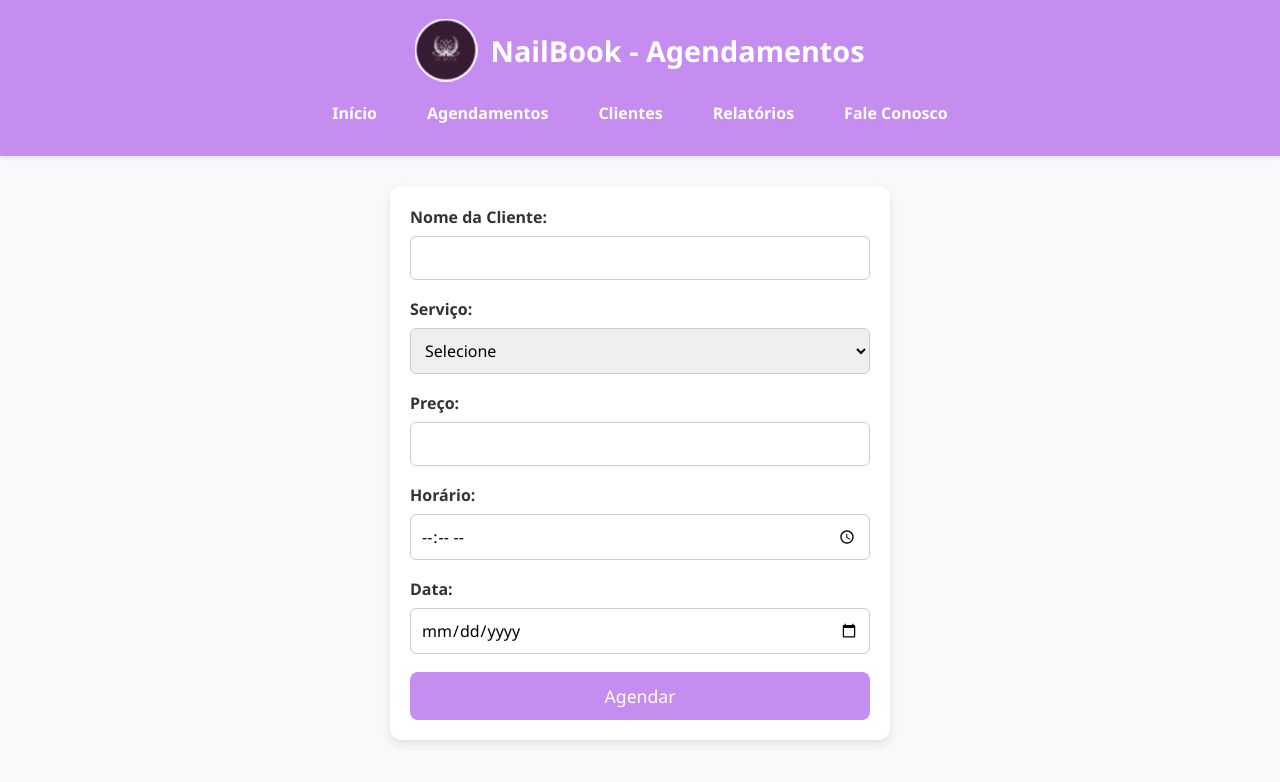
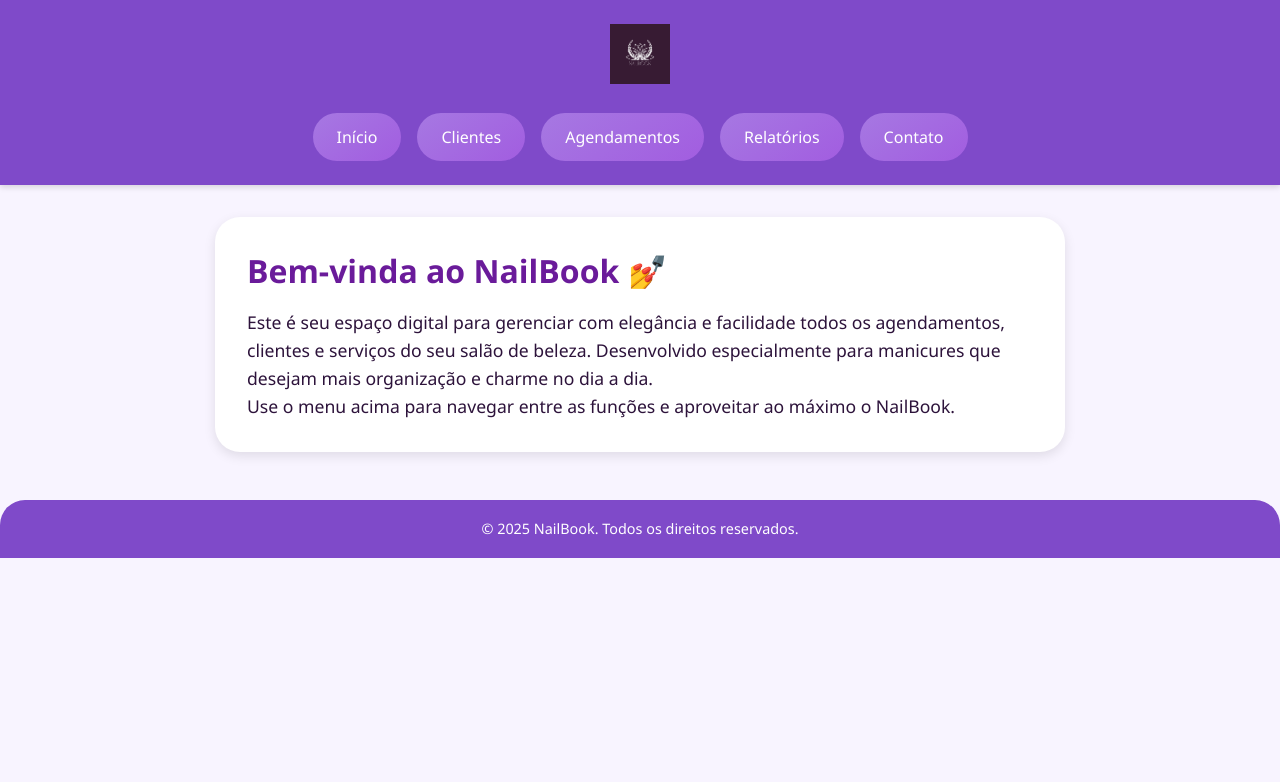
Before and after one commit to Dionathan5g/looop, a plain HTML site: page index.html in a window 1280 px wide. Drawn offline with Linux system fonts and the light colour scheme.

Commit message:
Update index.htmlaaaa

```diff
--- a/index.html
+++ b/index.html
@@ -1,99 +1,103 @@
 <!DOCTYPE html>
-<html lang="pt-br">
-
+<html lang="pt-BR">
 <head>
     <meta charset="UTF-8">
-    <title>NailBook - Agendamentos</title>
+    <meta name="viewport" content="width=device-width, initial-scale=1.0">
+    <title>NailBook - Início</title>
     <link rel="stylesheet" href="Css/Css.css">
+    <link href="https://fonts.googleapis.com/css2?family=Poppins:wght@300;500;700&display=swap" rel="stylesheet">
+    <style>
+        body {
+            margin: 0;
+            font-family: 'Poppins', sans-serif;
+            background-color: #f8f4ff;
+            color: #2d133b;
+        }
+
+        header {
+            background-color: #7f4ac9;
+            padding: 1.5rem 1rem;
+            text-align: center;
+            box-shadow: 0 2px 6px rgba(0, 0, 0, 0.15);
+        }
+
+        header img {
+            height: 60px;
+        }
+
+        nav {
+            display: flex;
+            justify-content: center;
+            flex-wrap: wrap;
+            gap: 1rem;
+            margin-top: 1.5rem;
+        }
+
+        nav a {
+            text-decoration: none;
+            color: #fff;
+            background: linear-gradient(145deg, #a678e2, #a25de0);
+            padding: 0.8rem 1.5rem;
+            border-radius: 30px;
+            font-weight: 500;
+            transition: all 0.3s ease-in-out;
+        }
+
+        nav a:hover {
+            background: #6b2fb3;
+            transform: scale(1.05);
+        }
+
+        main {
+            max-width: 850px;
+            margin: 2rem auto;
+            padding: 2rem;
+            background-color: #fff;
+            border-radius: 25px;
+            box-shadow: 0 4px 12px rgba(0, 0, 0, 0.1);
+        }
+
+        h1 {
+            font-size: 2rem;
+            margin-bottom: 1rem;
+            color: #6a1b9a;
+        }
+
+        p {
+            font-size: 1.1rem;
+            line-height: 1.6;
+        }
+
+        footer {
+            text-align: center;
+            padding: 1.2rem;
+            background-color: #7f4ac9;
+            color: white;
+            font-size: 0.9rem;
+            margin-top: 3rem;
+            border-top-left-radius: 25px;
+            border-top-right-radius: 25px;
+        }
+    </style>
 </head>
-
 <body>
     <header>
-        <div class="logo-container">
-            <img src="Imagens/logosite.png" alt="Logo NailBook" class="logo">
-            <h1>NailBook - Agendamentos</h1>
-        </div>
-
-        <nav class="menu">
-            <ul>
-                <li><a href="index.html">Início</a></li>
-                <li><a href="agendamentos.html">Agendamentos</a></li>
-                <li><a href="clientes.html">Clientes</a></li>
-                <li><a href="relatorios.html">Relatórios</a></li>
-                <li><a href="contato.html">Fale Conosco</a></li>
-            </ul>
+        <img src="Imagens/logosite.png" alt="Logo NailBook">
+        <nav>
+            <a href="index.html">Início</a>
+            <a href="clientes.html">Clientes</a>
+            <a href="agendamentos.html">Agendamentos</a>
+            <a href="relatorios.html">Relatórios</a>
+            <a href="contato.html">Contato</a>
         </nav>
     </header>
-
     <main>
-        <form id="form-agendamento" method="GET">
-            <label for="nome">Nome da Cliente:</label>
-            <input type="text" id="nome" name="nome" required>
-
-            <label for="servico">Serviço:</label>
-            <select id="servico" name="servico" required>
-                <option value="">Selecione</option>
-                <option value="Manicure" data-preco="30.00">Manicure - R$ 30,00</option>
-                <option value="Pedicure" data-preco="40.00">Pedicure - R$ 40,00</option>
-                <option value="Unha em Gel" data-preco="70.00">Unha em Gel - R$ 70,00</option>
-                <option value="Francesinha" data-preco="60.00">Francesinha - R$ 60,00</option>
-            </select>
-
-            <label for="preco">Preço:</label>
-            <input type="text" id="preco" name="preco" readonly>
-
-            <label for="horario">Horário:</label>
-            <input type="time" id="horario" name="horario" required>
-
-            <label for="data">Data:</label>
-            <input type="date" id="data" name="data" required>
-
-            <button type="submit">Agendar</button>
-        </form>
+        <h1>Bem-vinda ao NailBook 💅</h1>
+        <p>Este é seu espaço digital para gerenciar com elegância e facilidade todos os agendamentos, clientes e serviços do seu salão de beleza. Desenvolvido especialmente para manicures que desejam mais organização e charme no dia a dia.</p>
+        <p>Use o menu acima para navegar entre as funções e aproveitar ao máximo o NailBook.</p>
     </main>
-
-    <script>
-        // Atualiza o preço quando o serviço é selecionado
-        document.getElementById('servico').addEventListener('change', function () {
-            const servicoSelecionado = this.options[this.selectedIndex];
-            const preco = servicoSelecionado.getAttribute('data-preco');
-            document.getElementById('preco').value = preco ? `R$ ${parseFloat(preco).toFixed(2)}` : '';
-        });
-
-        // Processa o formulário
-        document.getElementById('form-agendamento').addEventListener('submit', function (e) {
-            e.preventDefault();
-
-            const nome = encodeURIComponent(document.getElementById('nome').value);
-            const servico = encodeURIComponent(document.getElementById('servico').value);
-            const preco = encodeURIComponent(document.getElementById('preco').value.replace('R$ ', ''));
-            const horario = encodeURIComponent(document.getElementById('horario').value);
-            const data = encodeURIComponent(document.getElementById('data').value);
-
-            // Salva no localStorage
-            const agendamentos = JSON.parse(localStorage.getItem('agendamentos')) || {};
-            const dataFormatada = decodeURIComponent(data).split('-').reverse().join('-');
-
-            if (!agendamentos[dataFormatada]) {
-                agendamentos[dataFormatada] = [];
-            }
-
-            agendamentos[dataFormatada].push({
-                nome: decodeURIComponent(nome),
-                servico: decodeURIComponent(servico),
-                preco: parseFloat(preco),
-                horario: decodeURIComponent(horario)
-            });
-
-            localStorage.setItem('agendamentos', JSON.stringify(agendamentos));
-
-            // Mensagem de sucesso
-            alert(" Agendamento realizado com sucesso!");
-
-            // Redirecionamento
-            window.location.href = "index.html";
-        });
-    </script>
+    <footer>
+        &copy; 2025 NailBook. Todos os direitos reservados.
+    </footer>
 </body>
-
 </html>
```
